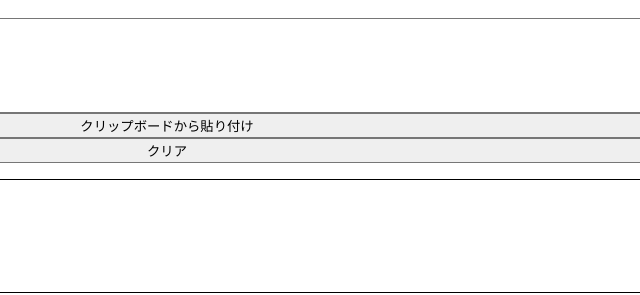
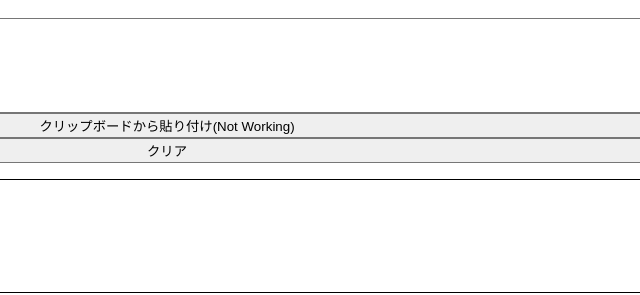
Before and after one commit to tai-cha/taichanne30.github.io.old, a plain HTML site: page autobr.html in a window 1280 px wide. Shown: the part 97-392 px from the top of the page, 473-1113 px from the left. Drawn offline with nearby package versions, Linux system fonts and the light colour scheme.

Commit message:
クリップボードから貼り付け(Not Working)

```diff
--- a/autobr.html
+++ b/autobr.html
@@ -47,7 +47,7 @@
         <h1>打つと改行が&lt;br&gt;になるやつ v1.0.2</h1>
         <span style="white-space:nowrap;">by&nbsp;<a href="https://twitter.com/taichan_v2" target="_blank" rel="noopener">@taichan_v2</a></span>
         <textarea id="inputArea" placeholder="ここに文章を入れてね..."></textarea>
-        <button id="copyFromClipboard">クリップボードから貼り付け</button>
+        <button id="copyFromClipboard">クリップボードから貼り付け(Not Working)</button>
         <button id="clear">クリア</button>
         <p id="showArea">文章を打つとここに&lt;br&gt;をつけて表示します。</p>
         <button id="copyToClipboard">結果をクリップボードにコピー</button>
```
Also changed, not shown: autolist.html (+1 -1 lines).
